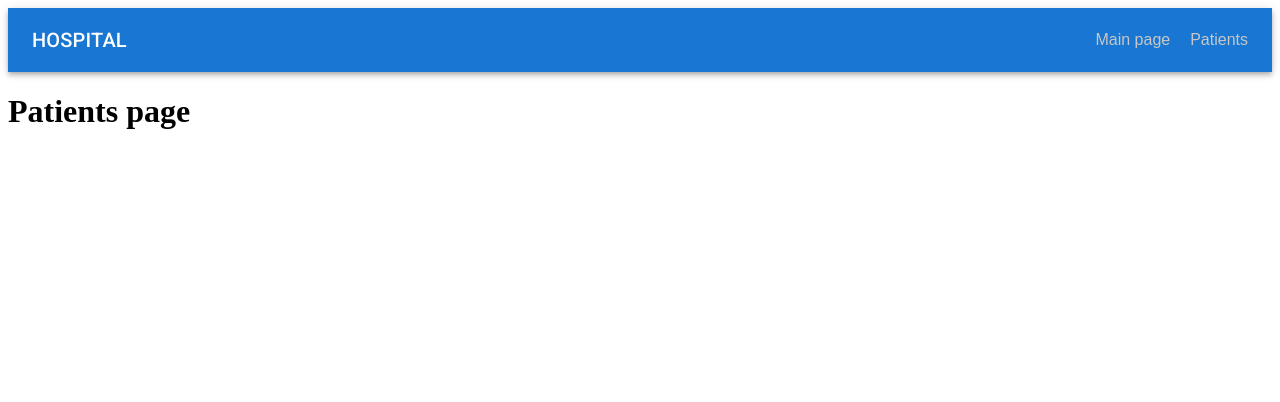
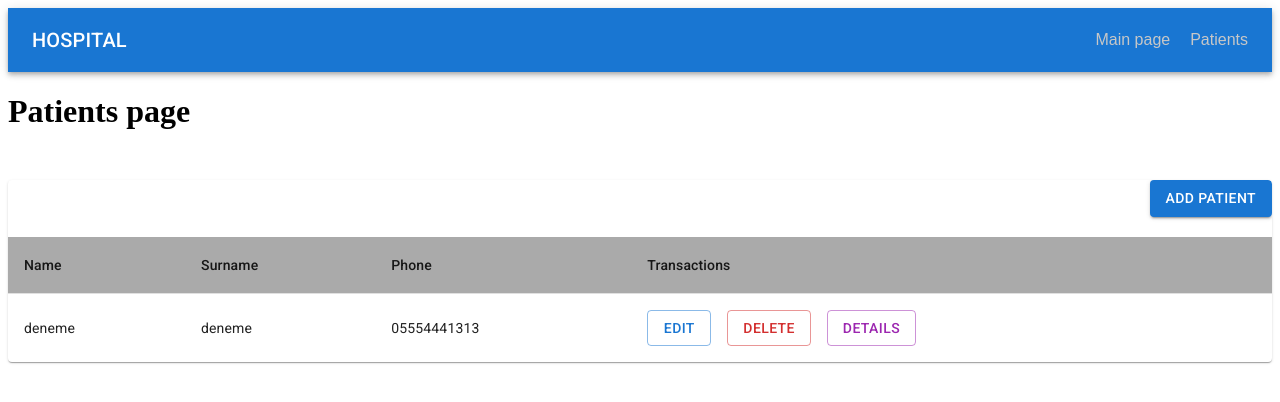
Before and after one commit to Tahaalper/react-project-class-hospital, a React (Create React App) app: page /patients in a window 1280 px wide. Shown: the top 402 px of the page. Built offline with nearby package versions, Linux system fonts and the light colour scheme; data requests are answered from the project's data file.

Commit message:
add&delete patient

```diff
--- a/db.json
+++ b/db.json
@@ -2,7 +2,7 @@
   "appointments": [
     {
       "id": "1",
-            "date": "14.09.2023",
+      "date": "17.09.2022",
       "patientId": "1"
     }
   ],
@@ -11,7 +11,7 @@
       "id": "1",
       "name": "deneme",
       "surname": "deneme",
-            "phone": "555555555555",
+      "phone": "05554441313",
       "operationIds": [
         "1",
         "2"
@@ -22,20 +22,20 @@
     {
       "id": "1",
       "complaint": "flu",
-            "treatment": "2 days rest recommended",
+      "treatment": "2 days rest reccomended",
       "prescription": [
         "parol",
         "katarin",
-                "agumentina"
+        "agumentine"
       ]
     },
     {
       "id": "2",
       "complaint": "back pain",
-            "treatment": "physiotherapy",
+      "treatment": "smth",
       "prescription": [
-                "parol",
-                "voltaren"
+        "smth",
+        "like"
       ]
     }
   ]
--- a/src/App.js
+++ b/src/App.js
@@ -2,6 +2,7 @@ import { BrowserRouter, Routes, Route } from "react-router-dom";
 import Header from "./components/Header";
 import Home from "./pages/Home";
 import Patients from "./pages/Patients";
+import AddPatient from "./pages/addPatient";
 
 function App() {
   return (
@@ -10,6 +11,7 @@ function App() {
         <Header />
         <Routes>
           <Route index element={<Home />}></Route>
+          <Route path="/add-patient" element={<AddPatient/>}></Route>
           <Route path="/patients" element={<Patients />}></Route>
         </Routes>
       </BrowserRouter>
--- a/src/pages/Patients.js
+++ b/src/pages/Patients.js
@@ -1,7 +1,103 @@
-const Patients=(props)=>{
-    return(
+/* eslint-disable array-callback-return */
+import { useEffect, useState } from "react";
+import axios from "axios";
+import * as React from 'react';
+import Table from '@mui/material/Table';
+import TableBody from '@mui/material/TableBody';
+import TableCell from '@mui/material/TableCell';
+import TableContainer from '@mui/material/TableContainer';
+import TableHead from '@mui/material/TableHead';
+import TableRow from '@mui/material/TableRow';
+import Paper from '@mui/material/Paper';
+import Button from '@mui/material/Button';
+import { useNavigate } from "react-router-dom"
+import { Stack } from "@mui/material";
+const Patients = (props) => {
+    const navigate = useNavigate()
+    const [patients, setPatients] = useState(null)
+    const [updateComponent, setUpdateComponent] = useState(false)
+    useEffect((props) => {
+        axios.get("http://localhost:3004/patients")
+            .then(res => {
+                setPatients(res.data)
+            })
+            .catch(err => {
+                console.log(err, "err")
+            })
+    }, [updateComponent])
+
+    const handleDeletePatient = (patient) => {
+        axios.delete(`http://localhost:3004/patients/${patient.id}`)
+            .then(deletePatientResponse => {
+                patient.operationIds.map(operationId => {
+                    axios.delete(`http://localhost:3004/patients/${operationId}`)
+                        .then(deleteOperationRes => {
+                        })
+                        .catch(err => console.log("Patients page deleteOperation err", err))
+                })
+                setUpdateComponent(!updateComponent)
+            })
+            .catch(err => console.log("Patients page deletePatient err", err))
+    }
+    if (!patients) {
+        return (<h1>Loading...</h1>)
+    }
+    return (
         <div>
             <h1>Patients page</h1>
+            <TableContainer style={{ marginTop: "50px" }} component={Paper}>
+                <div style={{
+                    marginBottom: "20px",
+                    display: "flex",
+                    justifyContent: "flex-end"
+                }}>
+                    <Button
+                        onClick={() => navigate("/add-patient")}
+                        variant="contained">
+                        Add Patient
+                    </Button>
+                </div>
+                <Table sx={{ minWidth: 650 }} aria-label="simple table">
+                    <TableHead>
+                        <TableRow sx={{ backgroundColor: "#aaa" }}>
+                            <TableCell>Name</TableCell>
+                            <TableCell>Surname</TableCell>
+                            <TableCell>Phone</TableCell>
+                            <TableCell>Transactions</TableCell>
+                        </TableRow>
+                    </TableHead>
+                    <TableBody>
+                        {
+                            patients.length === 0 && (
+                                <TableRow>
+                                    <TableCell align="center" colSpan={4}>There are no registered patients</TableCell>
+                                </TableRow>
+                            )
+                        }
+                        {
+                            patients.map(patient => {
+                                return (
+                                    <TableRow
+                                        key={patient.id}
+                                        sx={{ '&:last-child td, &:last-child th': { border: 0 } }}
+                                    >
+                                        <TableCell>{patient.name}</TableCell>
+                                        <TableCell>{patient.surname}</TableCell>
+                                        <TableCell>{patient.phone}</TableCell>
+                                        <TableCell>
+                                            <Stack spacing={2} direction="row">
+                                                <Button variant="outlined" color="primary">Edit</Button>
+                                                <Button onClick={() => handleDeletePatient(patient)} variant="outlined" color="error">Delete</Button>
+                                                <Button variant="outlined" color="secondary">Details</Button>
+                                            </Stack>
+                                        </TableCell>
+                                    </TableRow>
+                                )
+                            })
+                        }
+                    </TableBody>
+                </Table>
+            </TableContainer>
         </div>
     )
 }
--- /dev/null
+++ b/src/pages/addPatient.js
@@ -0,0 +1,124 @@
+import { useState, useEffect } from 'react';
+import { Button } from '@mui/material';
+import TextField from '@mui/material/TextField';
+import axios from 'axios';
+import { useNavigate } from 'react-router-dom';
+const AddPatient = (props) => {
+    const navigate = useNavigate()
+    const [patients, setPatients] = useState(null)
+    const [name, setName] = useState("");
+    const [surname, setSurname] = useState("");
+    const [phone, setPhone] = useState("");
+    const [complaint, setComplaint] = useState("");
+    useEffect(() => {
+        axios.get("http://localhost:3004/patients")
+            .then(res => {
+                setPatients(res.data)
+            })
+            .catch(err => {
+                console.log("AddPatient page, getPatients error", err)
+            })
+    }, [])
+    const handleSubmit = (event) => {
+        event.preventDefault();
+        if (!name || !surname || !phone || !complaint) {
+            alert("All blanks have to be fulfilled!")
+            return
+        }
+        if (phone.length !== 11) {
+            alert("The phone number is not valid!")
+            return
+        }
+        const hasNumber = patients.find(patient => patient.phone === phone)
+        if (hasNumber) {
+            alert("This number is already registered")
+            return
+        }
+        const newOperation = {
+            id: String(new Date().getTime()),
+            complaint: complaint,
+            treatment: "",
+            prescription: []
+        }
+        axios.post("http://localhost:3004/operations", newOperation)
+            .then(operationRes => {
+                const newPatient = {
+                    id: String(new Date().getTime()+1),
+                    name: name,
+                    surname: surname,
+                    phone: phone,
+                    operationIds: [newOperation.id]
+                };
+                axios.post("http://localhost:3004/patients", newPatient)
+                .then(res=>{
+                    navigate("/patients")
+                })
+                .catch(err=>{
+                    console.log("addPatient page postPatient error", err)
+                })
+            })
+            .catch(err => {
+                console.log("addPatient page postAppointment", err)
+            })
+
+    }
+    if (!patients) {
+        return (<h1>Loading...</h1>)
+    }
+    return (
+        <div>
+            <form style={{ marginTop: "50px" }}
+                onSubmit={handleSubmit}
+            >
+                <div style={{ display: "flex", justifyContent: "center", margin: "20px 0px" }}>
+                    <TextField
+                        style={{ width: "50%" }}
+                        label="Patient Name"
+                        variant="outlined"
+                        value={name}
+                        onChange={event => setName(event.target.value)}
+                    />
+
+                </div>
+                <div style={{ display: "flex", justifyContent: "center", margin: "20px 0px" }}>
+                    <TextField
+                        style={{ width: "50%" }}
+                        label="Patient Surname"
+                        variant="outlined"
+                        value={surname}
+                        onChange={event => setSurname(event.target.value)}
+                    />
+
+                </div>
+                <div style={{ display: "flex", justifyContent: "center", margin: "20px 0px" }}>
+                    <TextField
+                        type={"number"}
+                        style={{ width: "50%" }}
+                        label="Phone Number"
+                        variant="outlined"
+                        value={phone}
+                        onChange={event => setPhone(event.target.value)}
+                    />
+                </div>
+                <div style={{ display: "flex", justifyContent: "center", margin: "20px 0px" }}>
+                    <TextField
+                        style={{ width: "50%" }}
+                        label="Patient's Complaint"
+                        variant="outlined"
+                        value={complaint}
+                        onChange={event => setComplaint(event.target.value)}
+                    />
+                </div>
+                <div style={{ display: "flex", justifyContent: "center", margin: "20px 0px" }}>
+                    <Button
+                        type='submit'
+                        variant='contained'>
+                        Kaydet
+                    </Button>
+                </div>
+            </form>
+        </div>
+    )
+}
+
+export default AddPatient;
```
Also changed, not shown: src/pages/Home.js (+6 -6 lines). Lines whose indentation alone changed are shown as unchanged.
